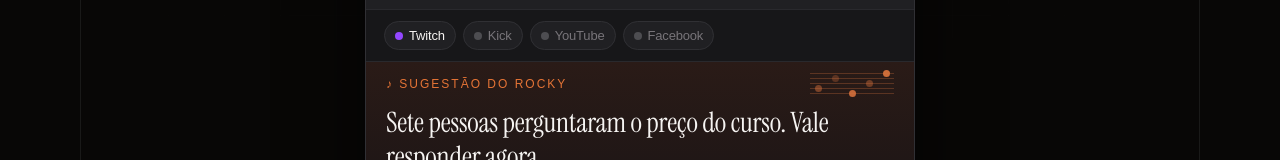
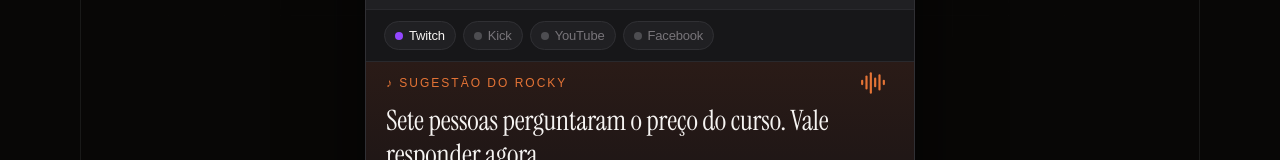
Before and after one commit to opensources-com-br/rocky, a Next.js app in the folder apps/web/: page / in a window 1280 px wide. Shown: the part 770-930 px from the top of the page. Built offline with nearby package versions, Linux system fonts and the light colour scheme.

Commit message:
feat: use desktop waveform icon in suggestion preview

```diff
--- a/apps/web/components/landing/AppAnswer.jsx
+++ b/apps/web/components/landing/AppAnswer.jsx
@@ -1,11 +1,12 @@
+import { AudioLines } from "lucide-react";
 import localFont from "next/font/local";
 import { Button } from "@/components/ui/button";
 
 const instrument = localFont({ src: "../../app/fonts/instrument-serif.ttf" });
 
-export default function AppAnswer({ chord }) {
+export default function AppAnswer() {
   return <section className="rocky-answer">
-    <div className="rocky-answer-label"><span>♪ SUGESTÃO DO ROCKY</span>{chord}</div>
+    <div className="rocky-answer-label"><span>♪ SUGESTÃO DO ROCKY</span><AudioLines aria-hidden="true" /></div>
     <p className={instrument.className}>Sete pessoas perguntaram o preço do curso. Vale responder agora.</p>
     <div className="rocky-sources"><span>●</span> 7 na Twitch <span className="rocky-evidence">Ver fontes</span></div>
     <div className="rocky-answer-actions">
--- a/apps/web/components/landing/AppPreview.jsx
+++ b/apps/web/components/landing/AppPreview.jsx
@@ -4,13 +4,13 @@ import AppConversation from "./AppConversation";
 import AppVoiceFooter from "./AppVoiceFooter";
 import "./app-preview.css";
 
-export default function AppPreview({ chord }) {
+export default function AppPreview() {
   return <figure className="rocky-preview">
     <div className="rocky-app" inert aria-label="Demonstração da interface desktop do Rocky">
       <AppTitlebar />
       <div className="rocky-session"><div><strong>CONEXÃO REAL · TWITCH</strong><small>@canal_exemplo</small></div><span>Desconectar</span></div>
       <div className="rocky-platforms">{["Twitch", "Kick", "YouTube", "Facebook"].map((name, index) => <span key={name} className={index === 0 ? "connected" : ""}><i />{name}</span>)}</div>
-      <AppAnswer chord={chord} />
+      <AppAnswer />
       <div className="rocky-tabs">{["Conversa", "Superchats", "Notas", "Ideias", "Pulso"].map((name, index) => <span key={name} className={index === 0 ? "selected" : ""}>{name}</span>)}</div>
       <AppConversation />
       <AppVoiceFooter />
```
